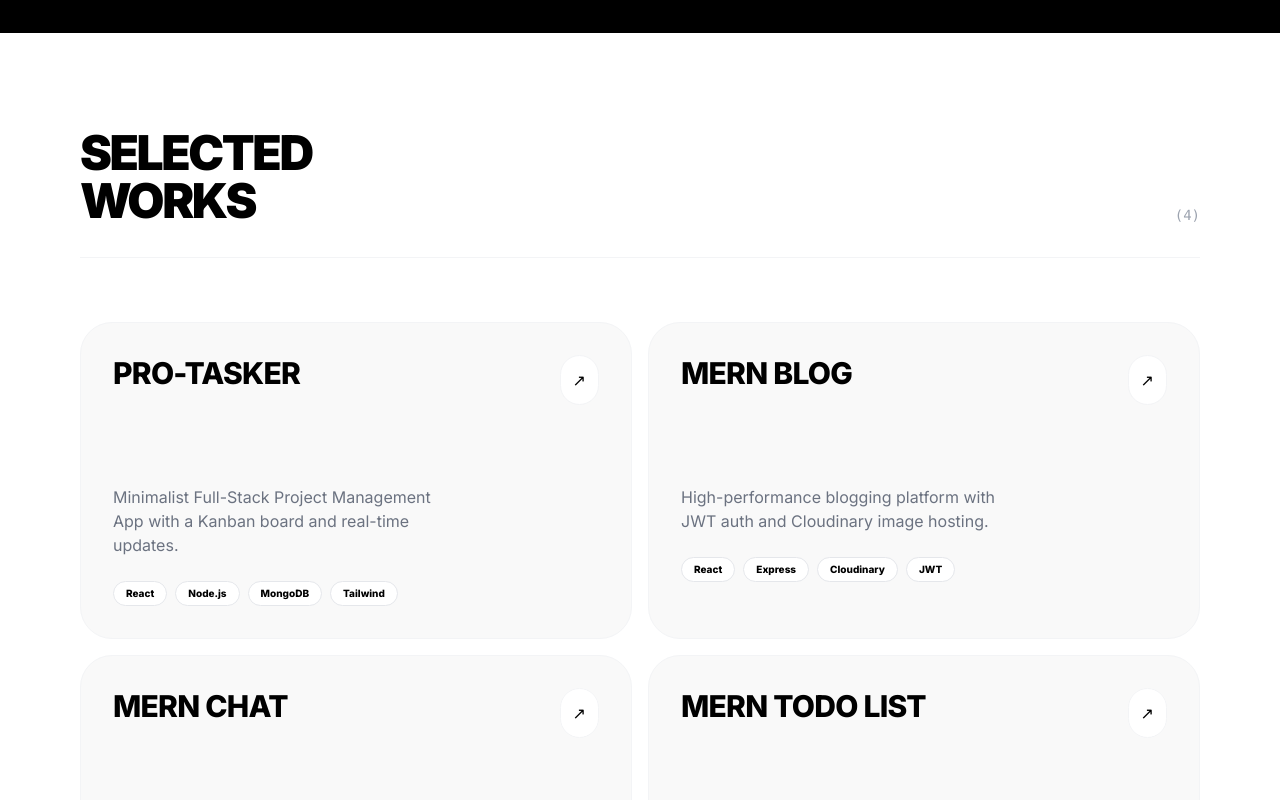
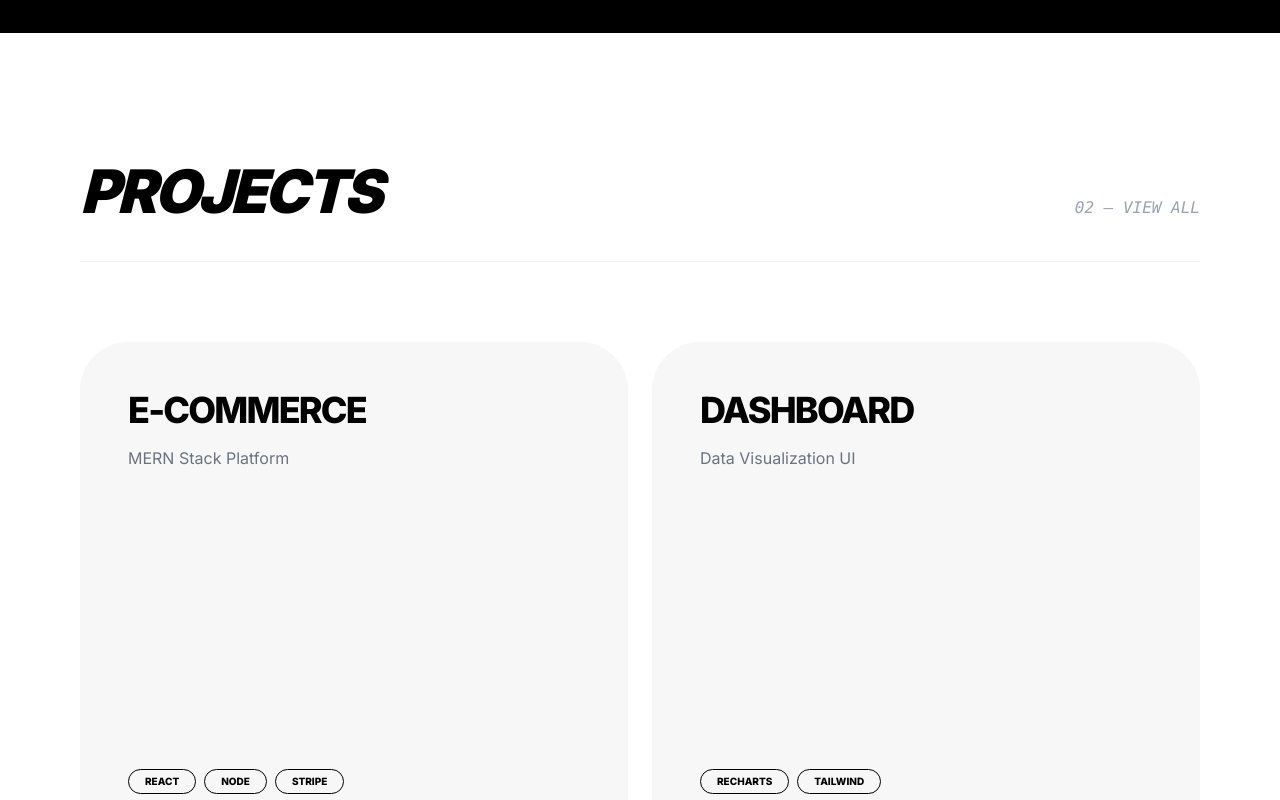
Before and after one commit to Utkarshende/personal-portfolio, a React (Vite) app: page / in a window 1280 px wide. Shown: the part 1560-2360 px from the top of the page. Built offline with nearby package versions, Linux system fonts and the light colour scheme.

Commit message:
feat: convert project grid to minimalist bento-style design

```diff
--- a/src/components/Projects.jsx
+++ b/src/components/Projects.jsx
@@ -1,36 +1,31 @@
-import { projects } from '../data/projects';
 import { motion } from 'framer-motion';
 
 const Projects = () => {
+  const projects = [
+    { title: "E-Commerce", desc: "MERN Stack Platform", tech: ["React", "Node", "Stripe"] },
+    { title: "Dashboard", desc: "Data Visualization UI", tech: ["Recharts", "Tailwind"] }
+  ];
+
   return (
-    <section id="projects" className="py-24 bg-white px-6 md:px-20">
-      <div className="flex justify-between items-end mb-16 border-b border-gray-100 pb-8">
-        <h2 className="text-5xl font-black uppercase tracking-tighter">Selected <br/> Works</h2>
-        <span className="text-gray-400 font-mono text-sm">({projects.length})</span>
+    <section id="projects" className="py-32 px-6 md:px-20">
+      <div className="flex items-baseline justify-between mb-20 border-b border-gray-100 pb-10">
+        <h2 className="text-6xl font-black uppercase tracking-tighter italic">Projects</h2>
+        <span className="text-gray-400 font-mono italic">0{projects.length} — VIEW ALL</span>
       </div>
 
-      <div className="grid md:grid-cols-2 gap-4">
-        {projects.map((project, index) => (
+      <div className="grid md:grid-cols-2 gap-6">
+        {projects.map((p, i) => (
           <motion.div
-            key={index}
-            whileHover={{ y: -10 }}
-            className="group relative bg-[#f9f9f9] border border-gray-100 p-8 rounded-[2rem] overflow-hidden"
+            key={i}
+            whileHover={{ scale: 0.98 }}
+            className="group bg-[#f7f7f7] rounded-[3rem] p-12 h-[500px] flex flex-col justify-between cursor-none transition-colors hover:bg-black hover:text-white"
           >
-            <div className="flex justify-between items-start mb-20">
-              <h3 className="text-3xl font-bold uppercase tracking-tight">{project.title}</h3>
-              <div className="bg-white p-3 rounded-full border border-gray-100 group-hover:bg-[#bef264] transition-colors">
-                ↗
-              </div>
+            <div>
+              <h3 className="text-4xl font-bold uppercase mb-4 tracking-tighter">{p.title}</h3>
+              <p className="text-gray-500 group-hover:text-gray-400">{p.desc}</p>
             </div>
-
-            <p className="text-gray-500 mb-6 max-w-xs">{project.description}</p>
-
-            <div className="flex flex-wrap gap-2">
-              {project.tech.map((t) => (
-                <span key={t} className="text-[10px] px-3 py-1 bg-white border border-gray-200 rounded-full font-bold">
-                  {t}
-                </span>
-              ))}
+            <div className="flex gap-2">
+              {p.tech.map(t => <span key={t} className="px-4 py-1 border border-current rounded-full text-[10px] font-bold uppercase">{t}</span>)}
             </div>
           </motion.div>
         ))}
```
